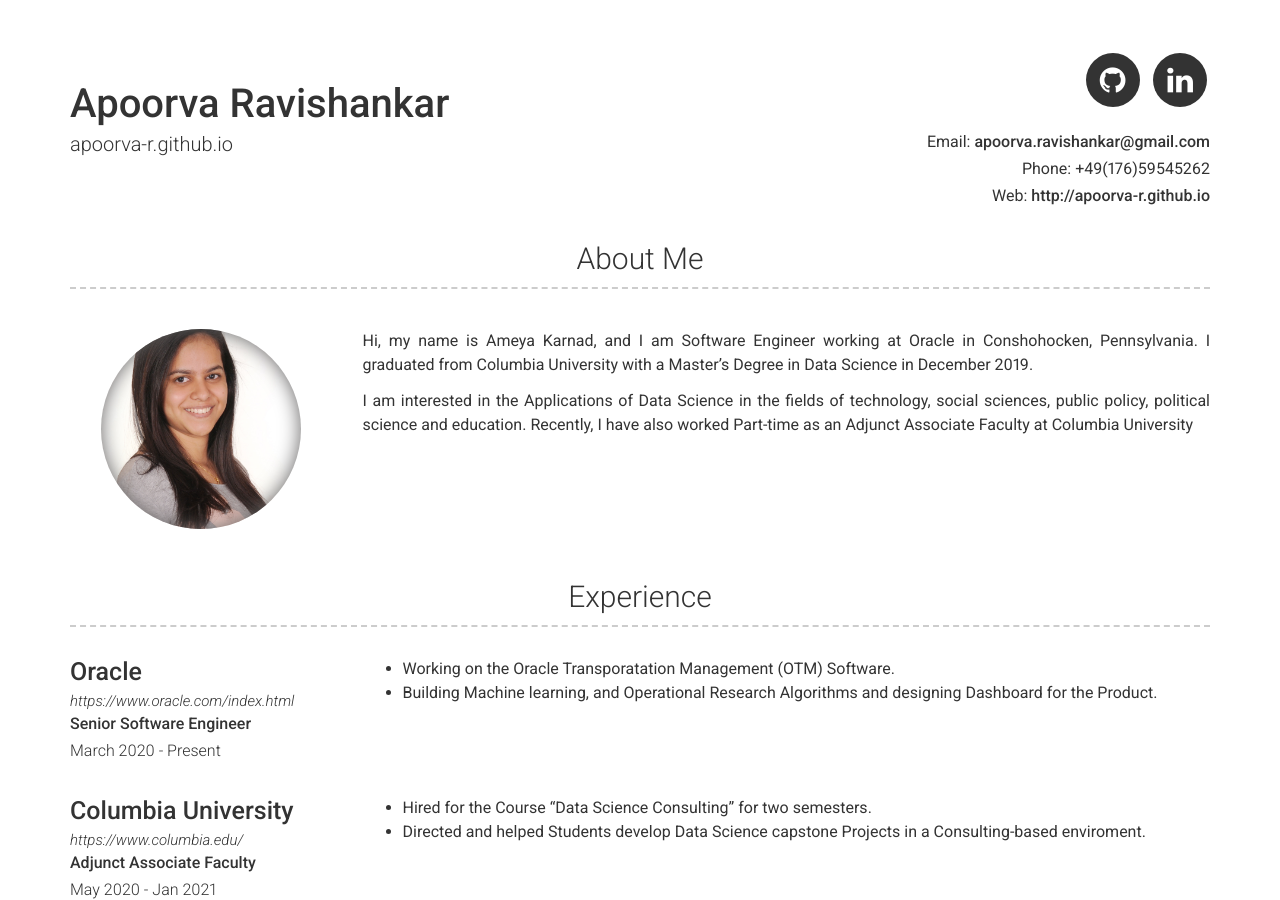
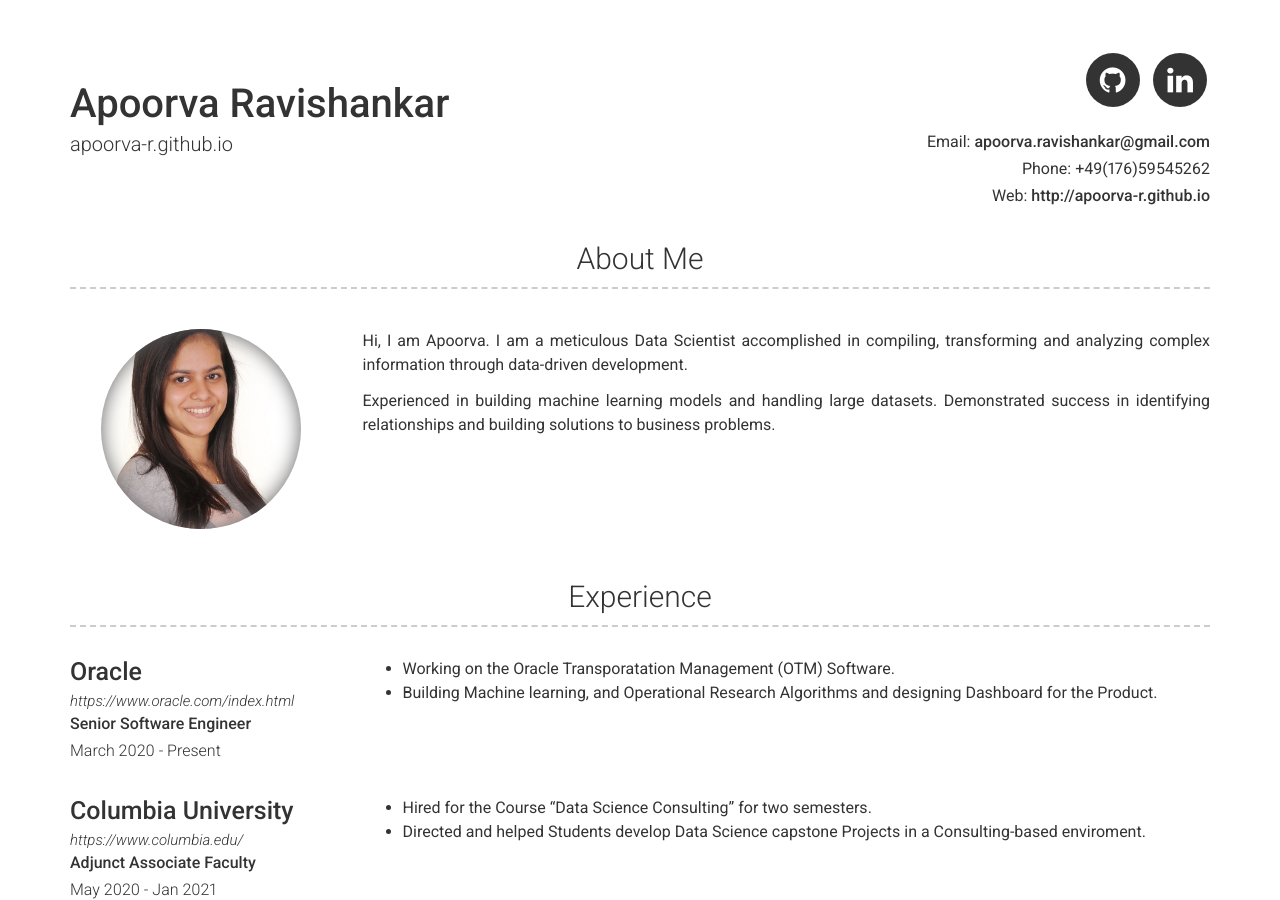
Before and after one commit to apoorva-r/apoorva-r.github.io, a Jekyll site: the page built from index.md, in a window 1280 px wide and 900 px high. Built offline with Jekyll 4.4.1, drawn with Linux system fonts in a browser that asks for light colours.

Commit message:
Update About me text

```diff
--- a/_config.yml
+++ b/_config.yml
@@ -19,9 +19,9 @@ linkedin_username: apoorvaravishankar
 about_title: About Me
 about_profile_image: images/ApoorvaR.jpg
 about_content: | # this will include new lines to allow paragraphs
-  Hi, my name is Ameya Karnad, and I am Software Engineer working at Oracle in Conshohocken, Pennsylvania. I graduated from Columbia University with a Master's Degree in Data Science in December 2019.
+  Hi, I am Apoorva. I am a meticulous Data Scientist accomplished in compiling, transforming and analyzing complex information through data-driven development.
 
-  I am interested in the Applications of Data Science in the fields of technology, social sciences, public policy, political science and education. Recently, I have also worked Part-time as an Adjunct Associate Faculty at Columbia University
+  Experienced in building machine learning models and handling large datasets. Demonstrated success in identifying relationships and building solutions to business problems.
 
 experience_title: Experience #(Use this to override about experience section title)
 education_title: Education #(Use this to override about education section title)
```
